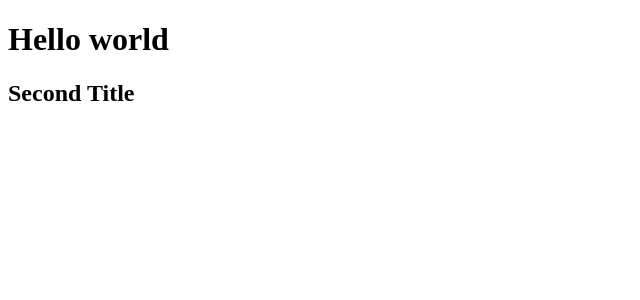
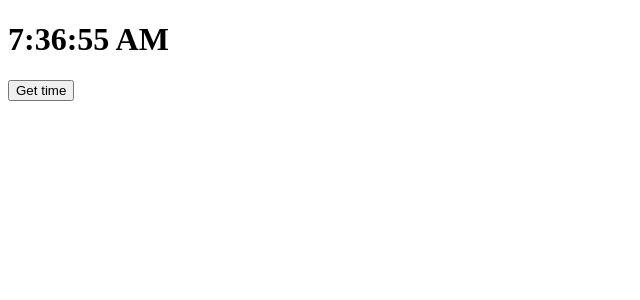
Before and after one commit to ramesh20/awesome-javascript-learn, a React (Create React App) app: page / in a window 1280 px wide. Shown: the top 300 px of the page, without its empty margins (0-640 px from the left). Built offline with nearby package versions, Linux system fonts and the light colour scheme.

Commit message:
Update time refresh and click button

```diff
--- a/package.json
+++ b/package.json
@@ -9,6 +9,7 @@
     "react": "^17.0.2",
     "react-dom": "^17.0.2",
     "react-scripts": "4.0.3",
+    "react-select": "^4.3.0",
     "web-vitals": "^1.0.1"
   },
   "scripts": {
--- a/src/App.js
+++ b/src/App.js
@@ -1,11 +1,42 @@
-import React from 'react';
+import React, { useState } from 'react';
+// import Select from 'react-select';
+
 
 function App() {
+	// const state = useState();
+	// current data is count
+	// updated data setCount
+	// useState is a hook
+	// const [ count, setCount ] = useState(0);
+
+	// let curDate = new Date();
+	let newTime = new Date().toLocaleTimeString();
+
+	const [ ctime, setCtime ] = useState(newTime);
+
+	// method IncNum
+	const RefreshTime = () => {
+		// setCount(count + 1);
+		let cnewTime = new Date().toLocaleTimeString();
+		setCtime( cnewTime );
+	}
+
+	// method DecNum
+	// const DecNum = () => {
+	// 	setCount(count - 1);
+	// 	console.log(this);
+
+	// 	if( count == 0 ) {
+	// 		setCount(0);
+	// 	}
+	// }
+
 	return(
-		<div className="title__holder">
-			<h1>Hello world</h1>
-			<h2>Second Title</h2>
-		</div>
+		<React.Fragment>
+			<h1> { ctime } </h1>
+			<button onClick = { RefreshTime }>Get time</button>
+			{/* <button onClick = { IncNum }>Increment Num</button> */}
+		</React.Fragment>
 	);
 }
 
```
Also changed, not shown: 1 other file (tests, documents, lock files or other folders).
